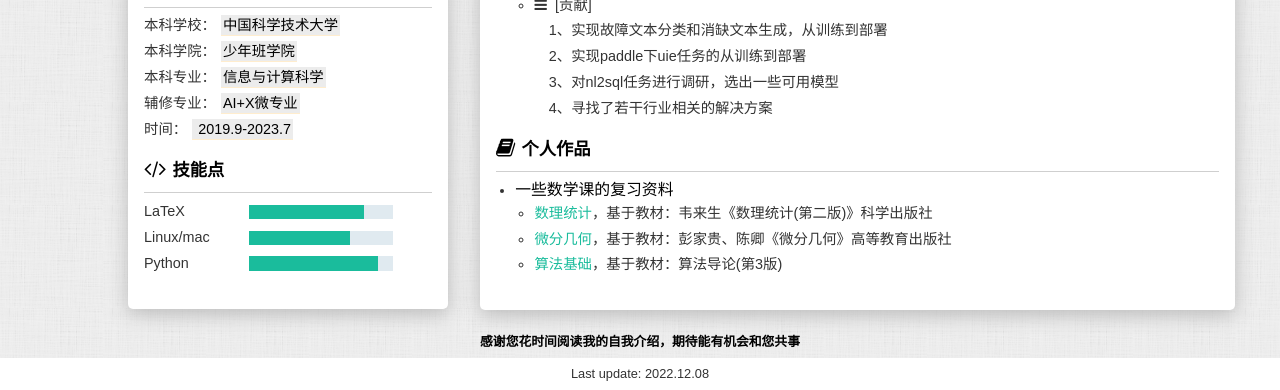
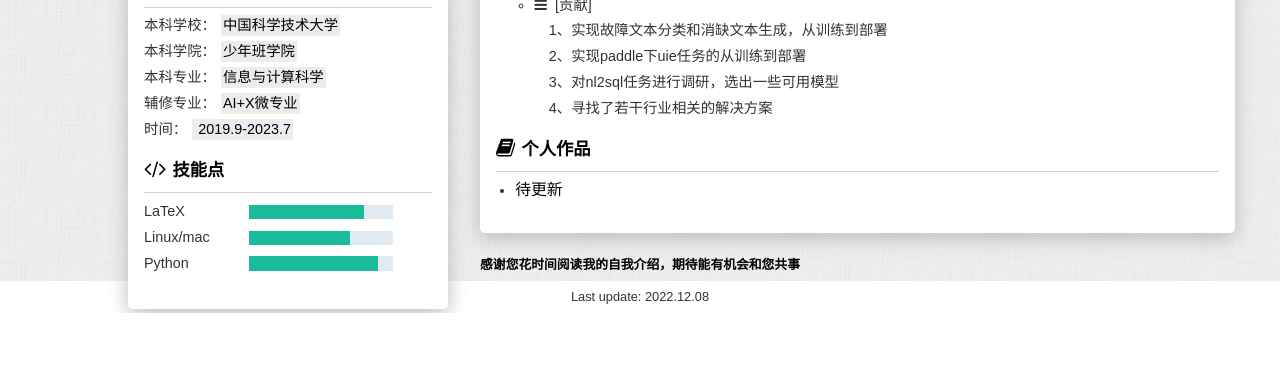
Before and after one commit to cyzkrau/cyzkrau.github.io, a plain HTML site: page index.html in a window 1280 px wide. Shown: the part 619-1009 px from the top of the page. After the commit the page ends 932 px from the top, so only its background shows below. Drawn offline with Linux system fonts and the light colour scheme; files whose address does not match are found by name.

Commit message:
update20230307

```diff
--- a/index.html
+++ b/index.html
@@ -244,18 +244,7 @@
                 <hr />
                 <ul>
                     <li>
-                        <h3><span>一些数学课的复习资料</span></h3>
-                        <ul class="info-content">
-                            <li>
-                                <a href="http://home.ustc.edu.cn/~cyzkrau/doc/sltj.pdf">数理统计</a>，基于教材：韦来生《数理统计(第二版)》科学出版社
-                            </li>
-                            <li>
-                                <a href="http://home.ustc.edu.cn/~cyzkrau/doc/wfjh.pdf">微分几何</a>，基于教材：彭家贵、陈卿《微分几何》高等教育出版社
-                            </li>
-                            <li>
-                                <a href="http://home.ustc.edu.cn/~cyzkrau/doc/sfjc.pdf">算法基础</a>，基于教材：算法导论(第3版)
-                            </li>
-                        </ul>
+                        <h3><span>待更新</span></h3>
                     </li>
                 </ul>
             </section>
```
